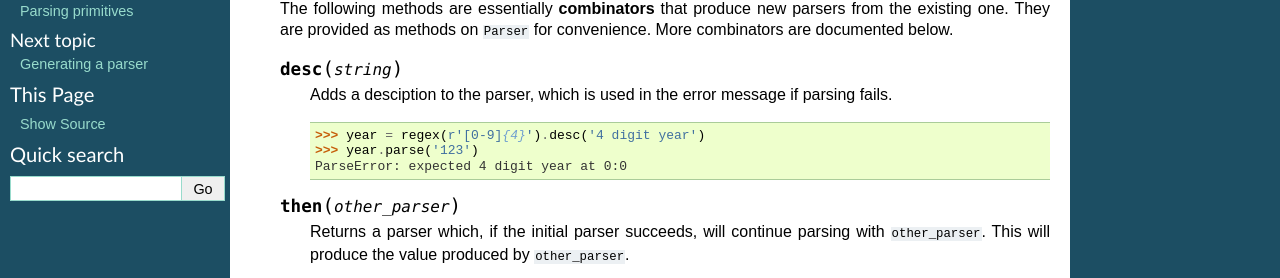
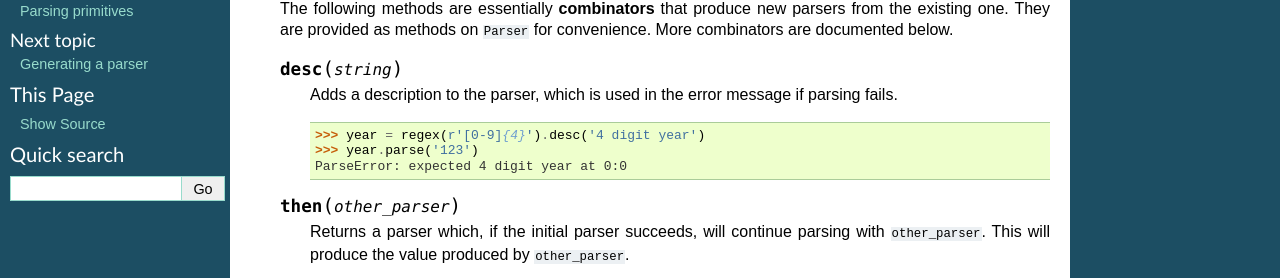
Before and after one commit to python-parsy/parsy, a Sphinx documentation site: the page built from docs/ref/methods_and_combinators.rst, in a window 1280 px wide and 900 px high, scrolled down 494 px. Shown: the part 174-452 px from the top of the window. Built offline with Sphinx 7.4.7, drawn with Linux system fonts in a browser that asks for light colours; some of the changed text lies outside the part shown.

Commit message:
Doc typos

```diff
--- a/docs/ref/methods_and_combinators.rst
+++ b/docs/ref/methods_and_combinators.rst
@@ -49,7 +49,7 @@ can be used and manipulated as below.
 
    .. method:: desc(string)
 
-      Adds a desciption to the parser, which is used in the error message
+      Adds a description to the parser, which is used in the error message
       if parsing fails.
 
       >>> year = regex(r'[0-9]{4}').desc('4 digit year')
```
Also changed, not shown: other parts of docs/ref/methods_and_combinators.rst (+1 -1 lines).
